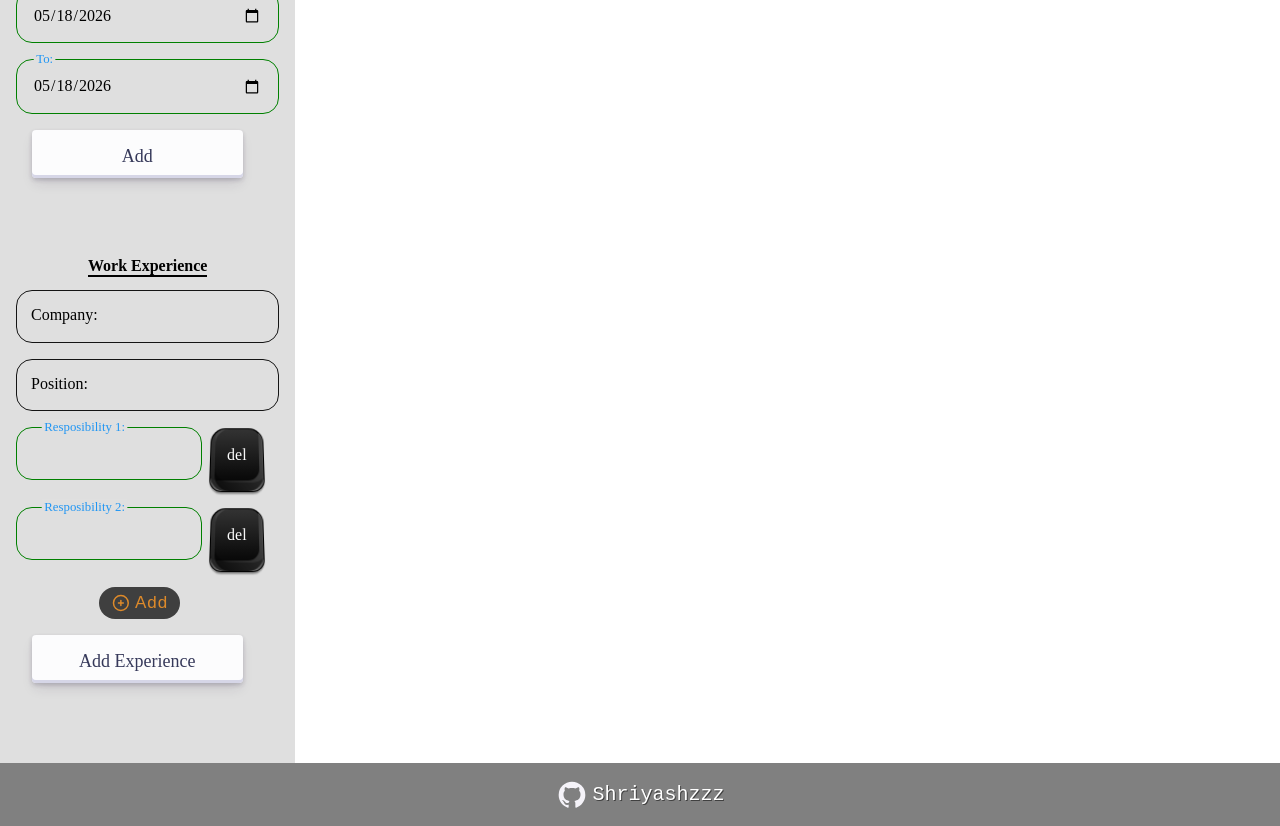
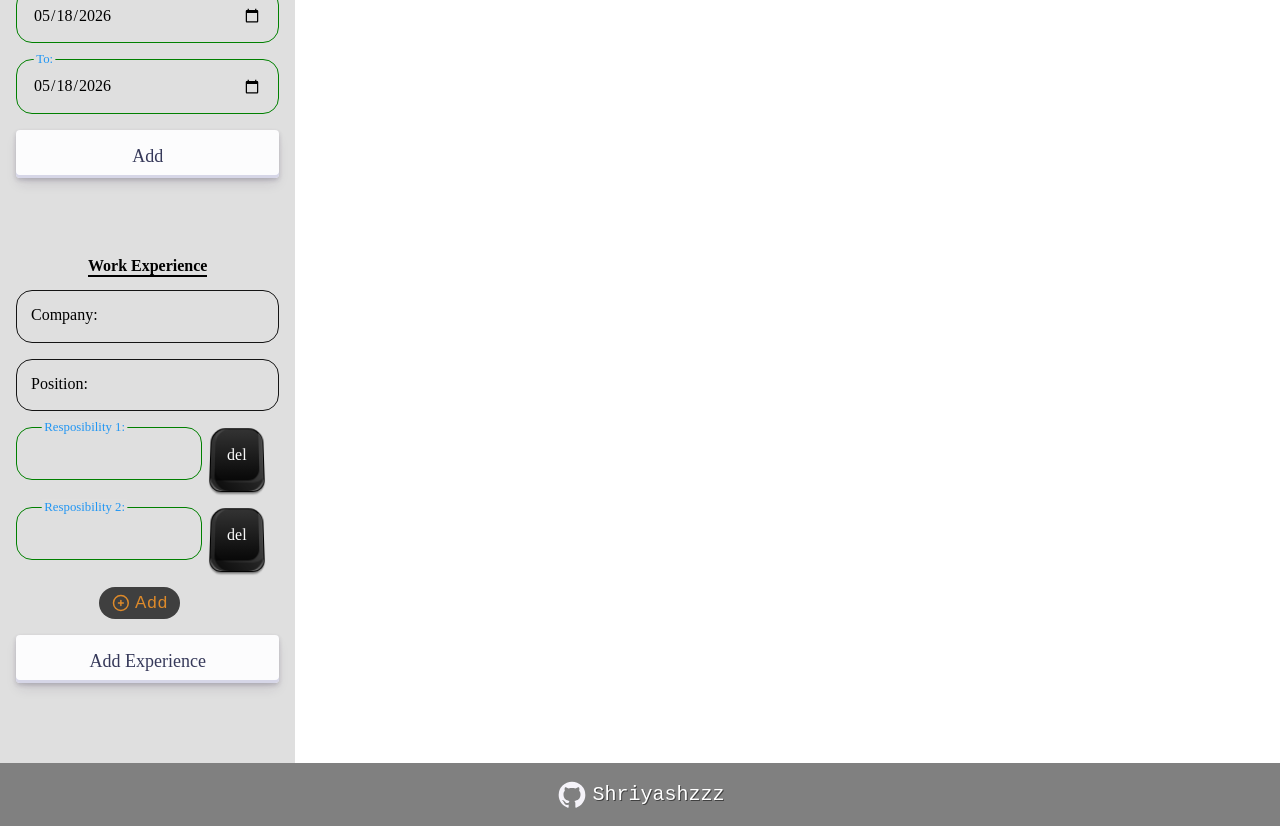
Before and after one commit to Shriyashzzz/CVApp, a React (Vite) app: page / in a window 1280 px wide. Shown: the part 780-1606 px from the top of the page. Built offline with nearby package versions, Linux system fonts and the light colour scheme.

Commit message:
feat: add title and favicon to the page

```diff
--- a/index.html
+++ b/index.html
@@ -2,9 +2,9 @@
 <html lang="en">
   <head>
     <meta charset="UTF-8" />
-    <link rel="icon" type="image/svg+xml" href="/favicon.svg" />
     <meta name="viewport" content="width=device-width, initial-scale=1.0" />
-    <title>cvapp.json</title>
+    <title>Generate CV</title>
+    <link rel="icon" type="image/png" href="./src/assets/cvFavicon.png" />
   </head>
   <body>
     <div id="root"></div>
--- a/src/styles/asideStyle.css
+++ b/src/styles/asideStyle.css
@@ -95,8 +95,9 @@ input:invalid ~ label {
   position: relative;
   width: 100%;
   height: 48px;
-  margin-left: 1rem;
+
   font-size: 18px;
+  align-self: center;
   font-weight: 500;
   color: #36395a;
   background-color: #fcfcfd;
@@ -105,7 +106,6 @@ input:invalid ~ label {
   cursor: pointer;
   user-select: none;
   white-space: nowrap;
-  width: 80%;
   padding: 1rem;
 
   /* Visual effects */
```
Also changed, not shown: src/assets/cvFavicon.png (added).
